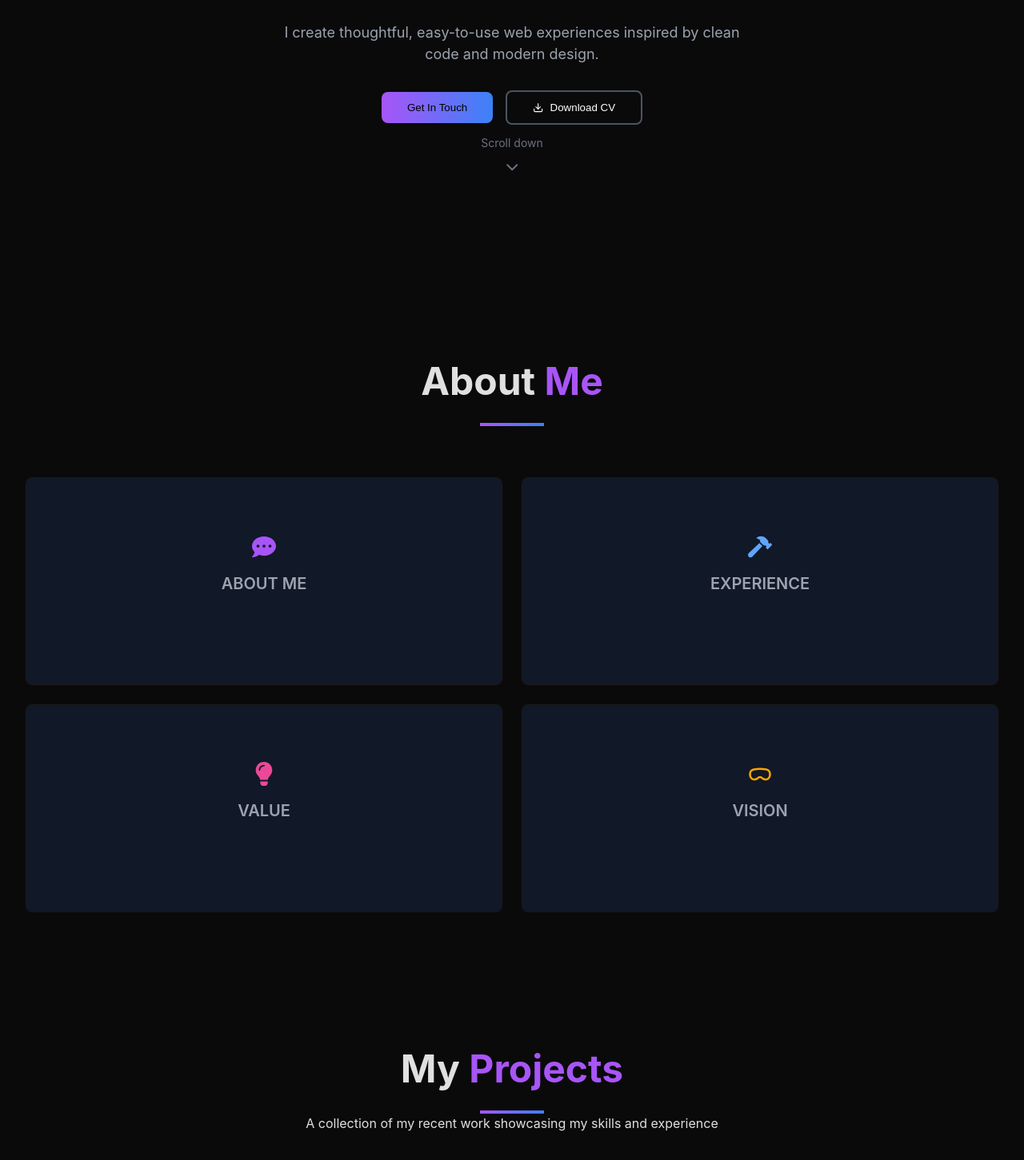
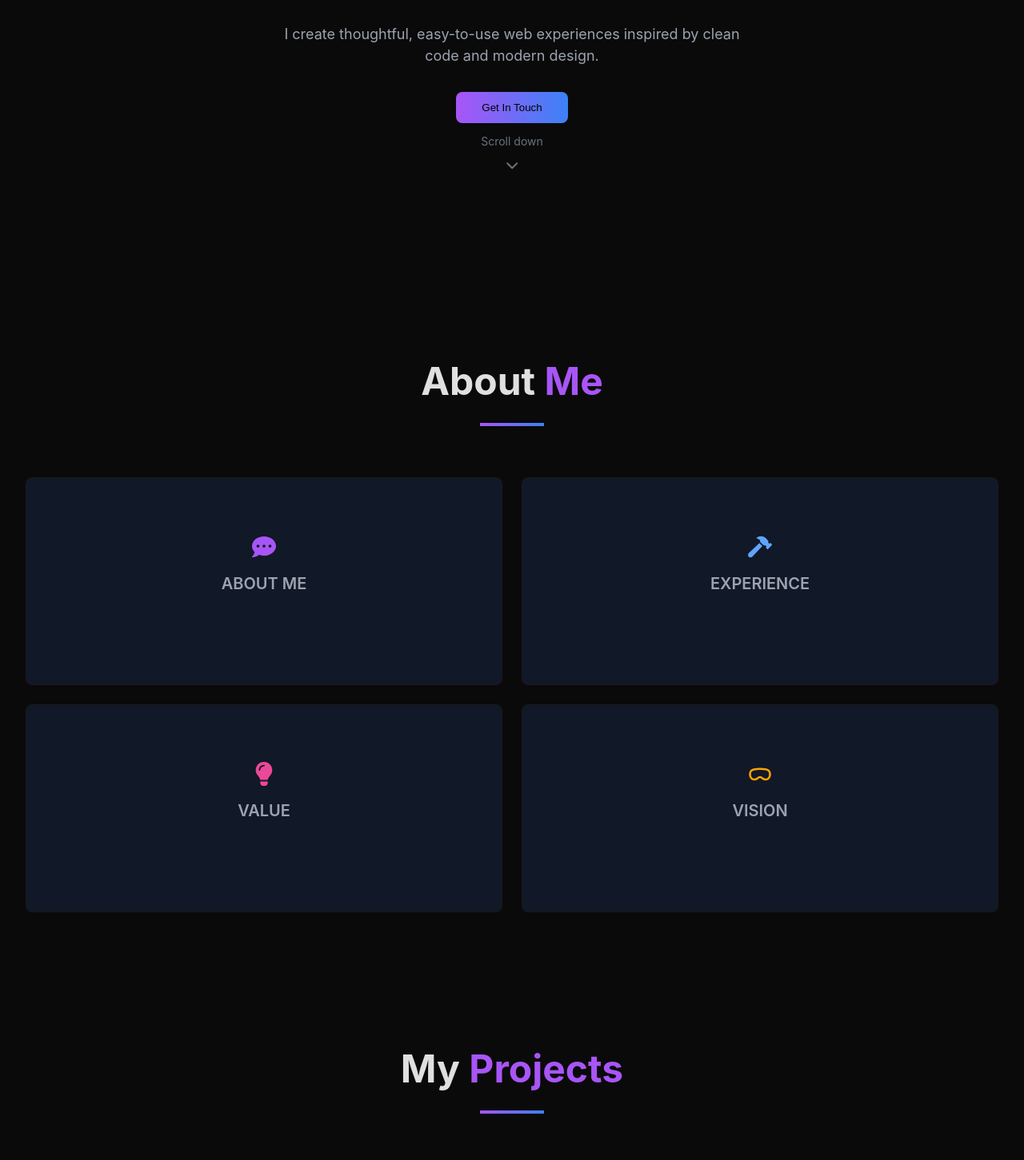
Before and after one commit to kiteu123/portfolio, a React (Vite) app: page / in a window 1280 px wide. Shown: the part 439-1890 px from the top of the page at 80% size. Built offline with nearby package versions, Linux system fonts and the light colour scheme.

Commit message:
1210 projects contact hero fixing

```diff
--- a/src/components/Contact.jsx
+++ b/src/components/Contact.jsx
@@ -98,22 +98,13 @@ export default function Contact() {
             Get In <span className="highlight">Touch</span>
           </h2>
           <div className="section-divider"></div>
-          <p className="section-subtitle">
-            Feel free to reach out if you want to collaborate or just want to
-            chat
-          </p>
         </div>
 
         <div className="contact-grid">
           {/* Contact Info */}
           <div className="contact-info">
             <div>
-              <h3 className="contact-info-title">Let's Talk</h3>
-              <p className="contact-info-text">
-                I'm always open to discussing new projects, creative ideas, or
-                opportunities to be part of your visions. Feel free to get in
-                touch.
-              </p>
+              <h3 className="contact-info-title">CONTACT ME</h3>
             </div>
 
             {/* Contact Details */}
--- a/src/components/Hero.jsx
+++ b/src/components/Hero.jsx
@@ -59,13 +59,13 @@ export default function Hero({ goToSection }) {
           >
             Get In Touch
           </button>
-          <button
+          {/* <button
             className="btn-secondary"
             onClick={() => window.open("/cv.pdf", "_blank")}
           >
             <FiDownload />
             Download CV
-          </button>
+          </button> */}
         </div>
         {/* Scroll indicator */}
         <div className="scroll-indicator">
--- a/src/components/Projects.jsx
+++ b/src/components/Projects.jsx
@@ -75,9 +75,6 @@ export default function Projects() {
             My <span className="highlight">Projects</span>
           </h2>
           <div className="section-divider"></div>
-          <p className="section-subtitle">
-            A collection of my recent work showcasing my skills and experience
-          </p>
         </div>
         <div className="projects-grid">
           {projects.map((project, index) => (
```
